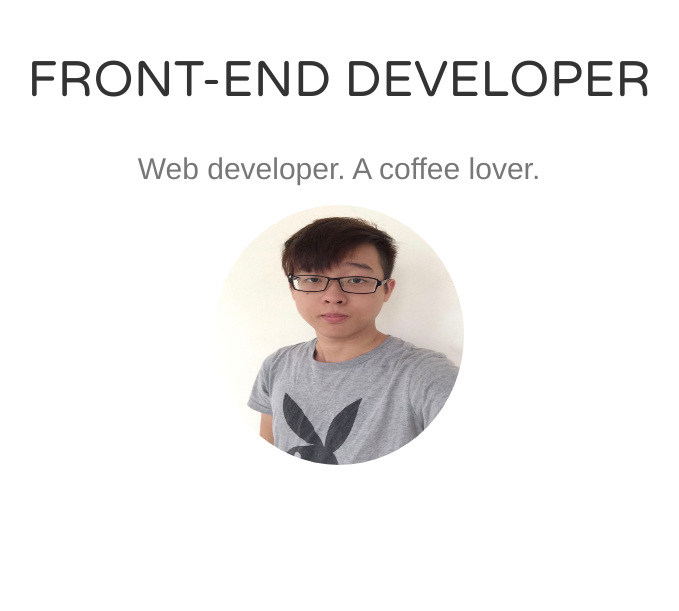
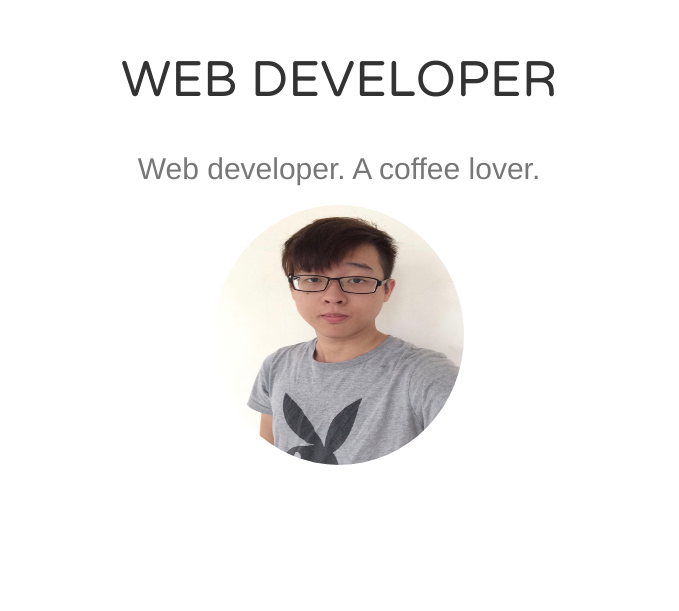
Before and after one commit to weicheng95/portfolio, a website: page index.html in a window 1280 px wide. Shown: the part 189-800 px from the top of the page, without its empty margins (301-980 px from the left). Drawn offline with Linux system fonts and the light colour scheme; files whose address does not match are found by name.

Commit message:
Update index.html

```diff
--- a/index.html
+++ b/index.html
@@ -42,7 +42,7 @@
 	<main class="portfolio-main" id="content" role="main">
 		<!--porfolio-about-->
 		<section class="jumbotron portfolio-banner" id="banner">
-			<h1 class="portfolio-name">Front-end Developer</h1>
+			<h1 class="portfolio-name">Web Developer</h1>
 			<p class="lead">Web developer. A coffee lover.</p>
 			<img src="assets/img/profile2.jpg" alt="profile-pic" class="profile-pic img-circle" >
 		</section>
```
